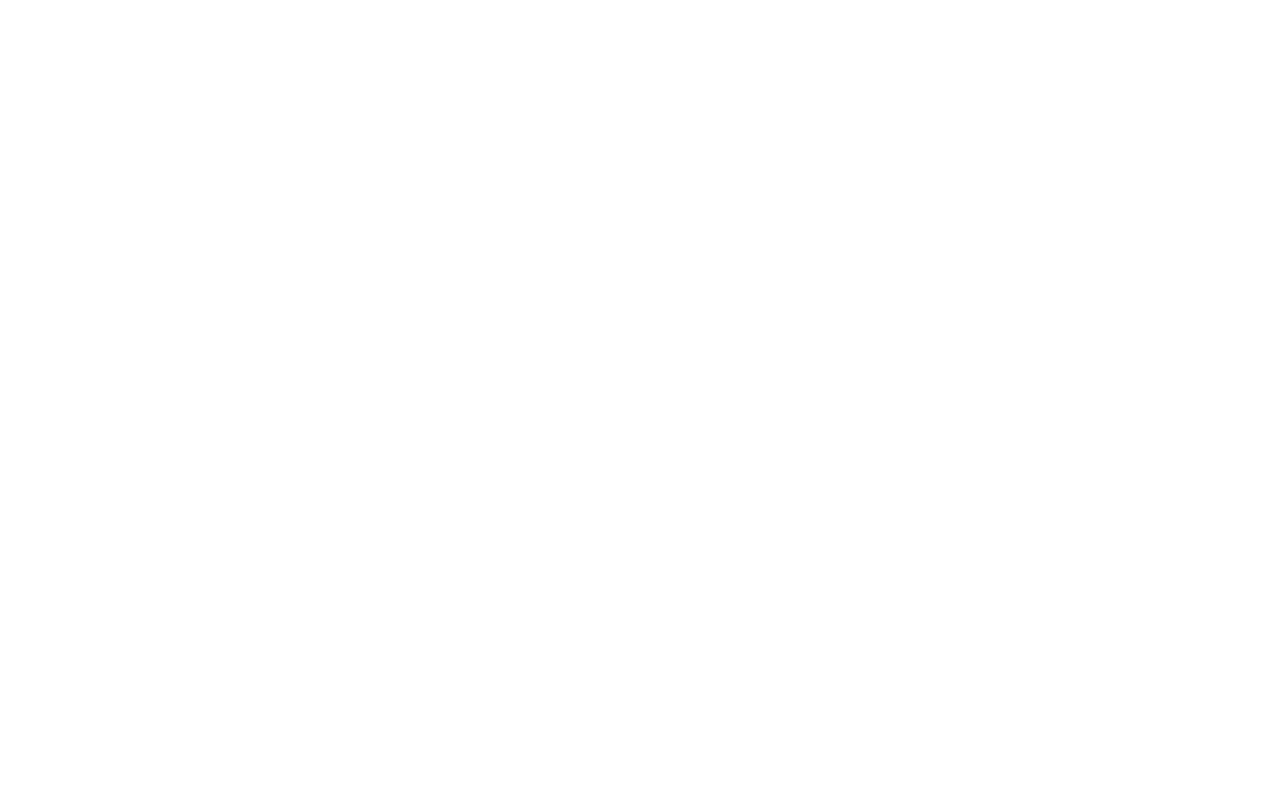
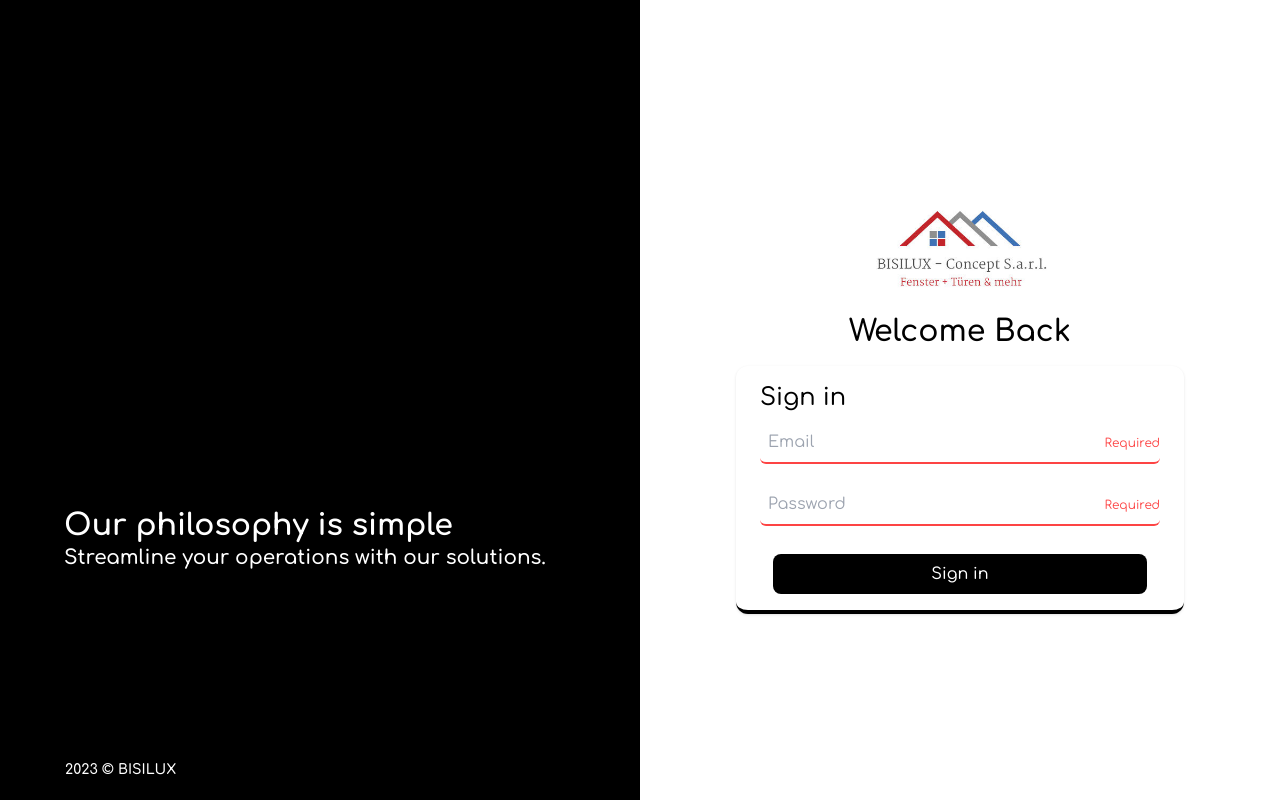
Before and after one commit to nomansd1/clothing-company, a React (Create React App) app: page / in a window 1280 px wide. Before the commit this address had no page. Built offline with nearby package versions, Linux system fonts and the light colour scheme.

Commit message:
done with the login page

```diff
--- a/src/App.css
+++ b/src/App.css
@@ -1,3 +1,10 @@
+@import url('https://fonts.googleapis.com/css?family=Comfortaa:200,300,400,500,600,700,800,900&display=swap');
+
+* {
+  margin: 0;
+  font-family: 'Comfortaa';
+  scroll-behavior: smooth;
+}
 ::-webkit-scrollbar {
     width: 8px;
     height: 8px;
@@ -6,9 +13,95 @@
     border-radius: 6px;
     background: black;
 }
-/* @media (max-width: 639px) {
-    .transform {
-      @apply translate-x-0;
-    }
+@keyframes bounceInUp {
+  0%,60%,75%,90%,to {
+      -webkit-animation-timing-function: cubic-bezier(.215,.61,.355,1);
+      animation-timing-function: cubic-bezier(.215,.61,.355,1)
   }
-   */
+
+  0% {
+      opacity: 0;
+      -webkit-transform: translate3d(0,3000px,0) scaleY(5);
+      transform: translate3d(0,3000px,0) scaleY(5)
+  }
+
+  60% {
+      opacity: 1;
+      -webkit-transform: translate3d(0,-20px,0) scaleY(.9);
+      transform: translate3d(0,-20px,0) scaleY(.9)
+  }
+
+  75% {
+      -webkit-transform: translate3d(0,10px,0) scaleY(.95);
+      transform: translate3d(0,10px,0) scaleY(.95)
+  }
+
+  90% {
+      -webkit-transform: translate3d(0,-5px,0) scaleY(.985);
+      transform: translate3d(0,-5px,0) scaleY(.985)    }
+
+  to {
+      -webkit-transform: translateZ(0);
+      transform: translateZ(0)
+  }
+}
+
+.animate__bounceInUp {
+  -webkit-animation-name: bounceInUp;
+  animation-name: bounceInUp;
+  animation-duration: 1s;
+  animation-fill-mode: both;
+}
+@keyframes bounceInRight {
+  0%,60%,75%,90%,to {
+      -webkit-animation-timing-function: cubic-bezier(.215,.61,.355,1);
+      animation-timing-function: cubic-bezier(.215,.61,.355,1)
+  }
+
+  0% {
+      opacity: 0;
+      -webkit-transform: translate3d(3000px,0,0) scaleX(3);
+      transform: translate3d(3000px,0,0) scaleX(3)
+  }
+
+  60% {
+      opacity: 1;
+      -webkit-transform: translate3d(-25px,0,0) scaleX(1);
+      transform: translate3d(-25px,0,0) scaleX(1)
+  }
+
+  75% {
+      -webkit-transform: translate3d(10px,0,0) scaleX(.98);
+      transform: translate3d(10px,0,0) scaleX(.98)
+  }
+
+  90% {
+      -webkit-transform: translate3d(-5px,0,0) scaleX(.995);
+      transform: translate3d(-5px,0,0) scaleX(.995)
+  }
+
+  to {
+      -webkit-transform: translateZ(0);
+      transform: translateZ(0)
+  }
+}
+
+.animate__bounceInRight {
+  -webkit-animation-name: bounceInRight;
+  animation-name: bounceInRight;
+  animation-duration: 1s;
+  animation-fill-mode: both;
+}
+.validation {
+  transform: translate(5rem, -58%);
+  color: #fd4444;
+  opacity: 0;
+  transition: all 0.35s;
+}
+.form_element input:invalid {
+  border-color: #fd4444;
+}
+.form_element input:invalid ~ .validation {
+  opacity: 1;
+  transform: translate(0, -50%);
+}
--- a/src/App.js
+++ b/src/App.js
@@ -2,17 +2,16 @@
 import Layout from './pages/customer-dashboard/Layout';
 import AdminLayout from './pages/admin-dashboard/AdminLayout'
 import { BrowserRouter, Link, Route, Routes } from 'react-router-dom';
-import TestDrawer from './pages/TestDrawer';
+import Login from './pages/auth/Login';
 
 function App() {
   return (
     <div>
       <BrowserRouter>
         <Routes>
+          <Route path='/' Component={Login} />
           <Route path='/admin' Component={AdminLayout} />
           <Route path='/customer' Component={Layout} />
-          <Route path='/test' Component={TestDrawer} />
-
         </Routes>
       </BrowserRouter>
     </div>
--- a/src/assets/images/index.js
+++ b/src/assets/images/index.js
@@ -20,3 +20,4 @@
 export { default as p11 } from "./BISILUX-DATA/BISILUX-Product-Images/Winterweste-JN825.jpg";
 
 export { default as logo } from "./logo.jpg";
+export { default as login } from "./login.svg";
--- a/src/pages/TestDrawer.js
+++ /dev/null
@@ -1,27 +0,0 @@
-import React, { useState } from 'react'
-import ProductDrawer from '../components/ProductDrawer'
-
-function TestDrawer() {
-    const [showDrawer, setShowDrawer] = useState(false);
-    const productImg = [
-        { id: 1, src: 'https://flowbite.s3.amazonaws.com/docs/gallery/square/image-1.jpg' },
-        { id: 1, src: 'https://flowbite.s3.amazonaws.com/docs/gallery/square/image-1.jpg' },
-        { id: 1, src: 'https://flowbite.s3.amazonaws.com/docs/gallery/square/image-1.jpg' },
-        { id: 1, src: 'https://flowbite.s3.amazonaws.com/docs/gallery/square/image-1.jpg' },
-        { id: 1, src: 'https://flowbite.s3.amazonaws.com/docs/gallery/square/image-1.jpg' },
-        { id: 1, src: 'https://flowbite.s3.amazonaws.com/docs/gallery/square/image-1.jpg' },
-    ]
-  return (
-    <div className='!overflow-hidden '>
-        <h1 className='text-5xl'>hello drom drawer</h1>
-        <button onClick={() => setShowDrawer(!showDrawer)} className='bg-black p-2 text-white'>open drawer</button>
-        <ProductDrawer
-            show={showDrawer}
-            setShow={setShowDrawer}
-            img={productImg}
-        />
-    </div>
-  )
-}
-
-export default TestDrawer
--- /dev/null
+++ b/src/pages/auth/Login.js
@@ -0,0 +1,53 @@
+import React from 'react'
+import { login, logo } from '../../assets/images'
+
+function Login() {
+    return (
+        <div>
+            <div class="flex col-span-12 h-[100vh] overflow-hidden">
+                <div class="hidden lg:flex lg:flex-col lg:col-span-6 h-screen w-[50%] bg-black   items-center justify-center relative">
+                    <img src={login} alt="" srcset="" class="animate__bounceInUp -ml-5 -mt-20" />
+                    <div class="-mt-10 mx-auto w-[80%]">
+                        <h1 class="text-3xl font-extrabold text-white">Our philosophy is simple</h1>
+                        <h1 class="text-xl font-semibold text-white">Streamline your operations with our solutions.</h1>
+                    </div>
+                    <div class="absolute bottom-[20px] left-[65px]">
+                        <p class="font-semibold text-white text-sm">2023 © BISILUX</p>
+                    </div>
+                </div>
+                <div class="col-span-12 lg:col-span-6 w-[100%] lg:w-[50%] flex justify-center items-center">
+                    <div class="text-center bg-red- w-[80%] mx-auto">
+                        <img src={logo} alt="" className='w-44 mx-auto py-5' />
+                        <h1 class="text-3xl font-semibold">Welcome Back</h1>
+                        <form>
+                            <div class="animate__bounceInRight max-w-lg lg:max-w-md mt-4 bg-white border-b-4 border-b-black rounded-xl shadow p-4 mx-auto">
+                                <h1 class="text-2xl font-medium text-left ml-2">Sign in</h1>
+                                {/* <h2 class="text-xs font-semibold bg-[#fd4444] text-white w-fit mt-1 px-3 py-1 rounded-full">Invalid Credentials</h2> */}
+                                <div class="form_element w-full p-2 relative">
+                                    <input type="text" name="email" required placeholder="Email" class="w-full p-2 active:outline-none focus:outline-none border-[#2070e9] border-b-2 rounded-md" />
+                                    <div class="validation text-xs absolute top-[50%] right-[0.5rem]">Required</div>
+                                </div>
+                                <div class="form_element w-full p-2 mt-1 relative">
+                                    <input type="password" name="password" required placeholder="Password" class="w-full p-2 active:outline-none focus:outline-none border-[#2070e9] border-b-2 rounded-md" />
+                                    <div class="validation text-xs absolute top-[50%] right-[0.5rem]">Required</div>
+                                </div>
+                                {/* <div class="flex justify-between items-center mt-2 px-2">
+                                    <div class="flex justify-between items-center">
+                                        <input type="checkbox" name="" id="" />
+                                        <span class="text-sm font-medium ml-2">Remember me?</span>
+                                    </div>
+                                    <div>
+                                        <a class="cursor-pointer text-sm text-[#007bff] font-medium hover:underline">Forgot password?</a>
+                                    </div>
+                                </div> */}
+                                <button type="submit" class="bg-black hover:bg-[#aca9a9] transition-all ease-in-out duration-500 w-[90%] text-white font-medium p-2 rounded-lg mt-5">Sign in</button>
+                            </div>
+                        </form>
+                    </div >
+                </div >
+            </div >
+        </div >
+    )
+}
+
+export default Login
```
Also changed, not shown: src/assets/images/login.svg (added).
